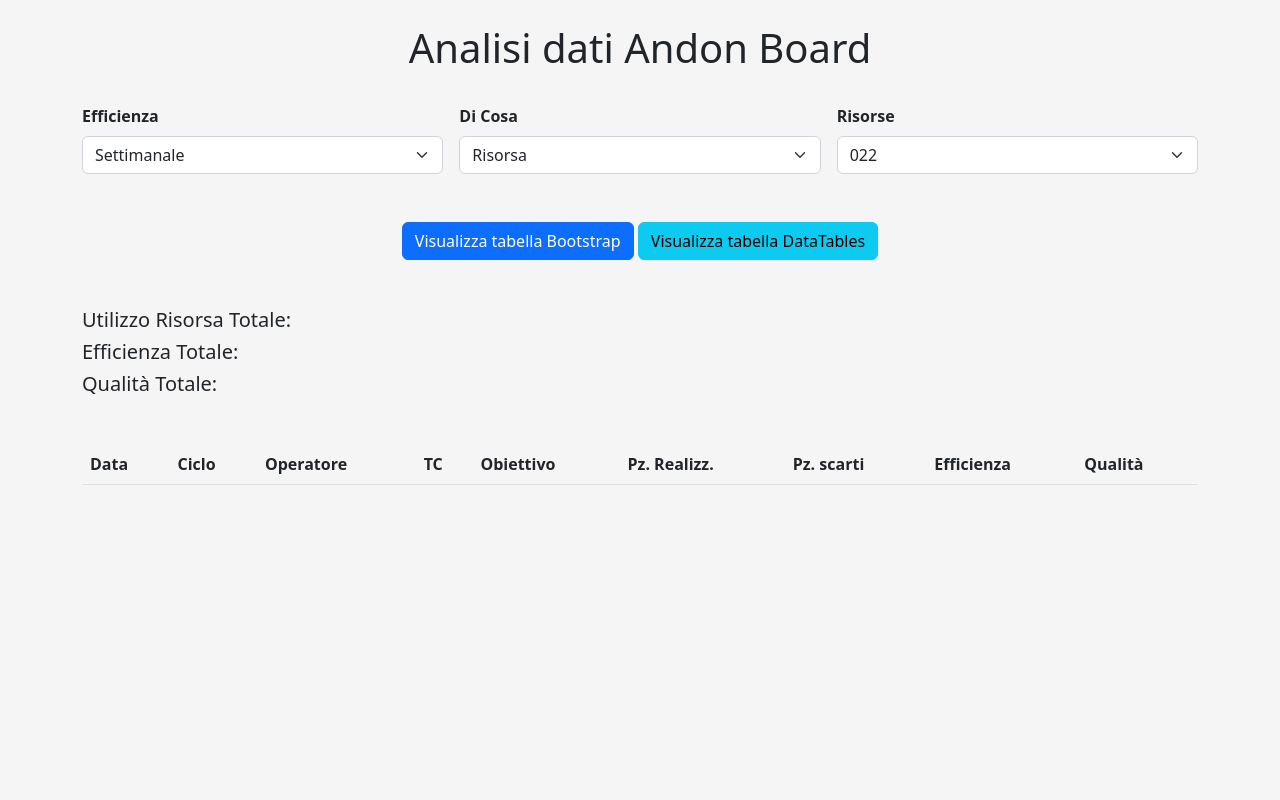
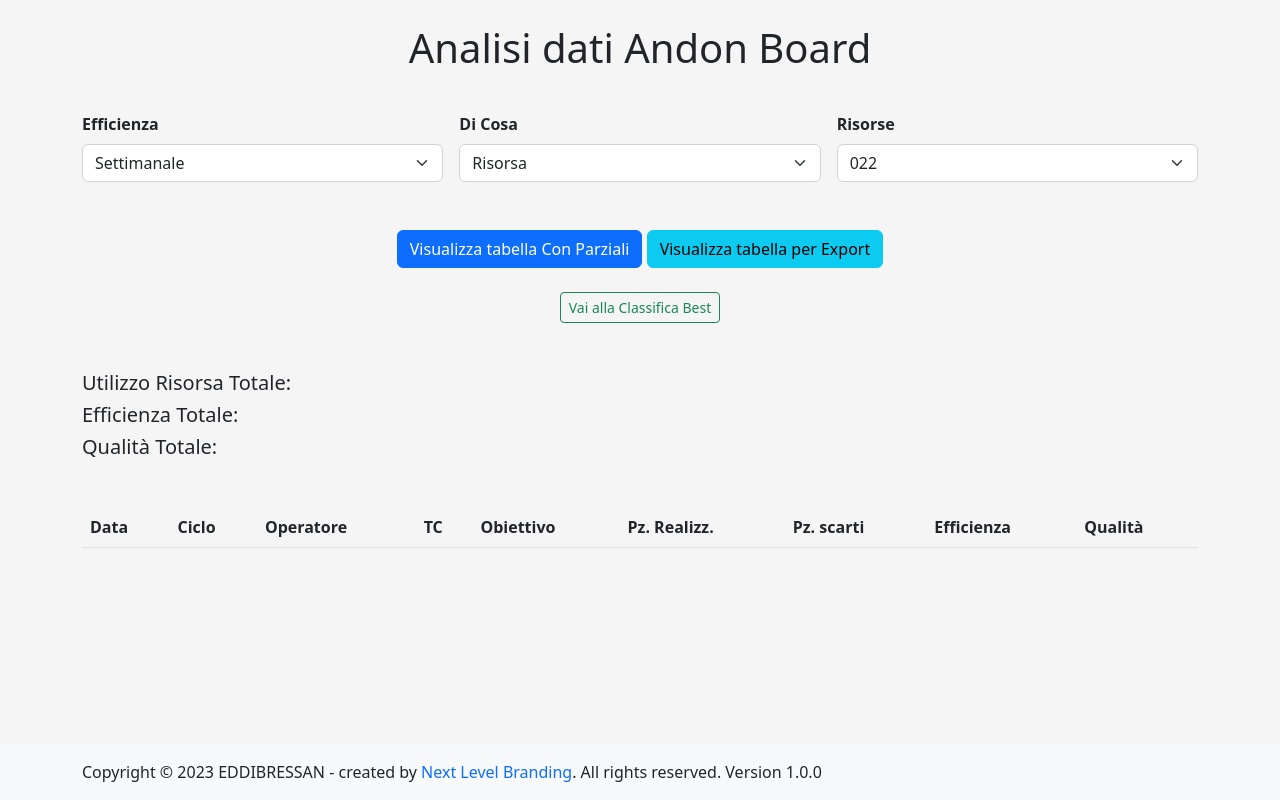
Before and after one commit to maurovisi/andonBoard, a PHP site: page /andonDashboard.php in a window 1280 px wide. Run offline with PHP 8.4, Linux system fonts and the light colour scheme; the visitor is signed in with stand-in values (Sample User, id 1); data comes from the database, SQL or seed files in the repository; lists and menus that the app fills with data are empty; some libraries are stand-ins or nearby versions.

Commit message:
footer e modifiche varie + sticky footer

```diff
--- a/andonDashboard.php
+++ b/andonDashboard.php
@@ -77,10 +77,16 @@
     <script src="https://cdn.datatables.net/buttons/1.7.1/js/buttons.colVis.min.js"></script>
     <script src="https://cdn.datatables.net/plug-ins/1.11.5/sorting/date-eu.js"></script>
 
+    <!-- CSS personalized -->
+    <link rel="stylesheet" href="css/stickyFooter.css">
+
 </head>
-<body class="bk">
-    <div class="container">
+<body class="bk d-flex flex-column h-100">
+    <header>
         <h1 class="mt-4 text-center">Analisi dati Andon Board</h1>
+    </header>
+    <main class="flex-shrink-0">
+        <div class="container mb-4">
             <form id="dataForm">
                 <div class="row gy-2 gx-3 my-4 align-items-center">
                     <div class="col">
@@ -137,8 +143,11 @@
                 </div>
 
                 <div class="text-center">
-                <button type="submit" class="btn btn-primary" data-target="bootstrap-table">Visualizza tabella Bootstrap</button>
-                <button type="button" class="btn btn-info" data-target="data-table">Visualizza tabella DataTables</button>
+                    <button type="submit" class="btn btn-primary" data-target="bootstrap-table">Visualizza tabella Con Parziali</button>
+                    <button type="button" class="btn btn-info" data-target="data-table">Visualizza tabella per Export</button>
+                </div>
+                <div class="text-center mt-4">
+                    <a href="andonBest.php" target="_blank" class="btn btn-outline-success btn-sm">Vai alla Classifica Best</a>
                 </div>
             </form>
 
@@ -201,6 +210,11 @@
 
             </div>
         </div>
+    </main>
+
+    <?php
+        include "footer.php";
+    ?>
 
 
     <script>
--- /dev/null
+++ b/css/stickyFooter.css
@@ -0,0 +1,31 @@
+.nav-scroller {
+    position: relative;
+    z-index: 2;
+    height: 2.75rem;
+    overflow-y: hidden;
+}
+
+.nav-scroller .nav {
+    display: flex;
+    flex-wrap: nowrap;
+    padding-bottom: 1rem;
+    margin-top: -1px;
+    overflow-x: auto;
+    text-align: center;
+    white-space: nowrap;
+    -webkit-overflow-scrolling: touch;
+}
+
+body {
+    display: flex;
+    flex-direction: column;
+    min-height: 100vh;
+}
+
+main {
+    flex-grow: 1;
+}
+
+footer {
+    background-color: #f8f9fa;
+}
--- a/footer.php
+++ b/footer.php
@@ -0,0 +1,9 @@
+<footer class="footer mt-auto py-3 main-footer">
+    <div class="container">
+        Copyright &copy; <span><?= date("Y"); ?></span> EDDIBRESSAN - created by <a href="https://nextlevelbranding.it" target="_blank" rel="noopener">Next Level Branding</a>.
+            All rights reserved.
+        <div class="float-right d-none d-sm-inline-block">
+            Version 1.0.0
+        </div>
+    </div>
+</footer>
```
Also changed, not shown: andonBest.php (+13 -3 lines), dettagliOperatore.php (+16 -3 lines), efficienzaTurno.php (+14 -2 lines). Lines whose indentation alone changed are shown as unchanged.
